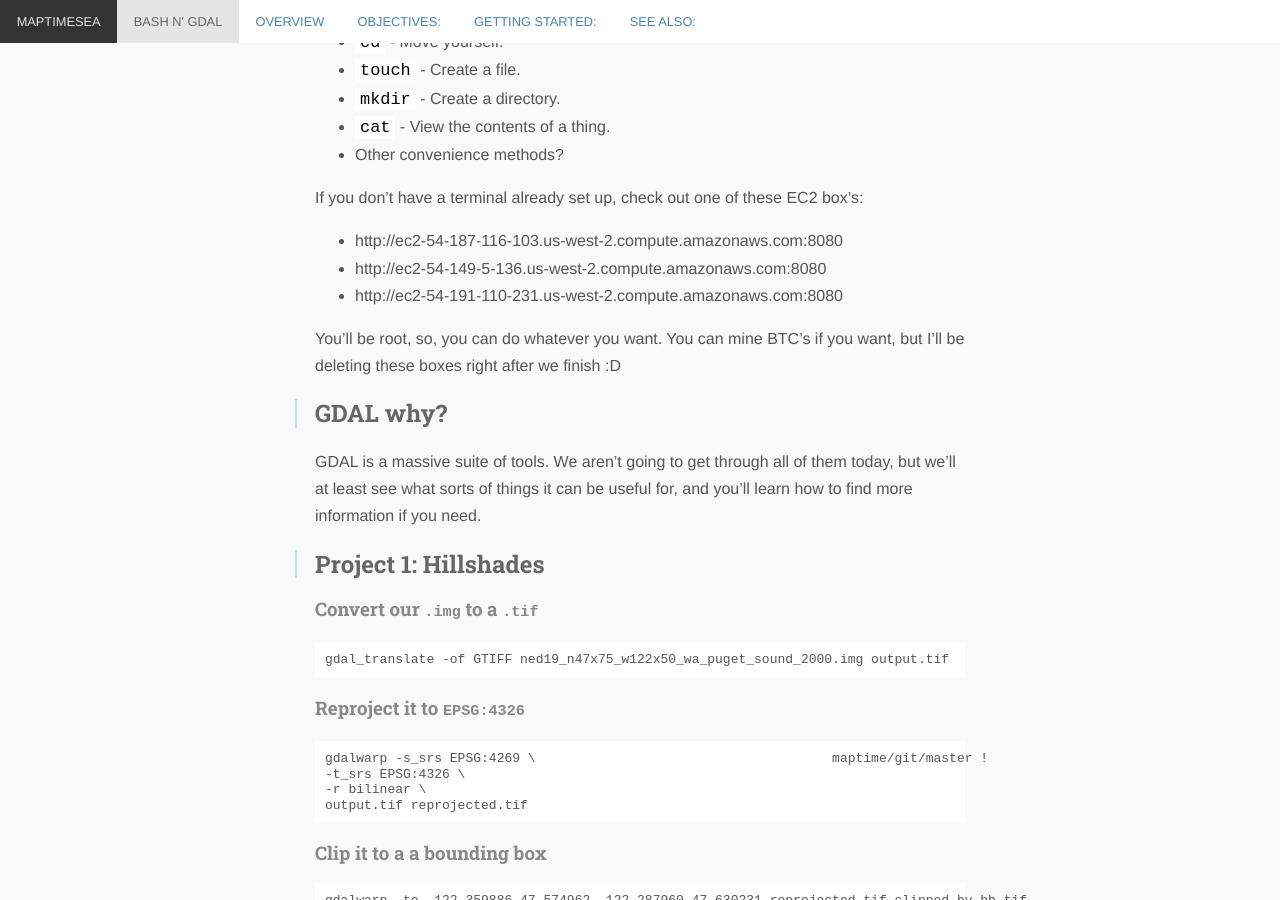
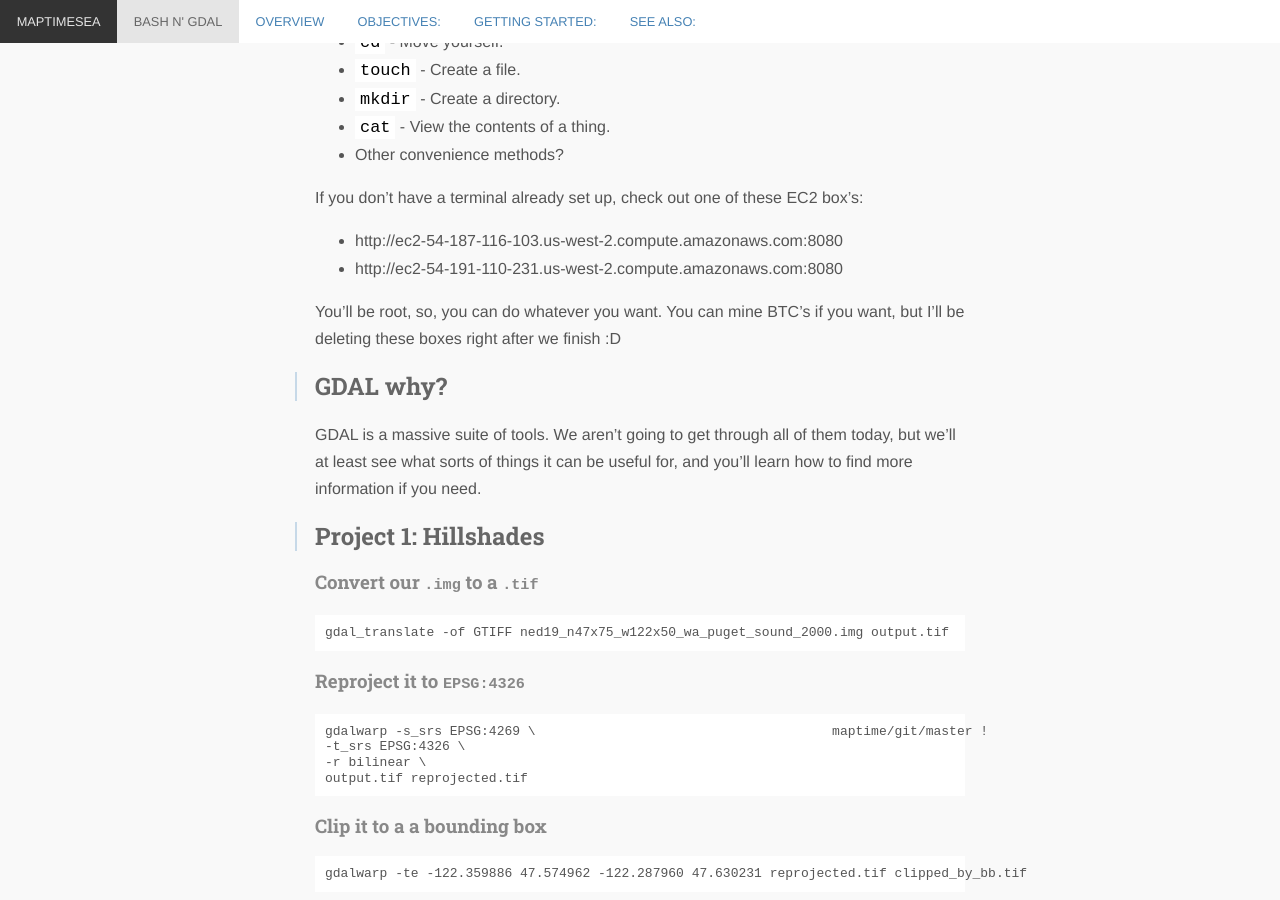
Before and after one commit to MaptimeSEA/maptimesea.github.io, a Jekyll site: the page built from _posts/2015-04-02-bash-n-gdal.markdown, in a window 1280 px wide and 900 px high, scrolled down 2719 px. Built offline with Jekyll 4.4.1, drawn with Linux system fonts in a browser that asks for light colours; nearby versions of some CDN libraries; Markdown is read by kramdown in place of the engine named in the settings; some of the changed lines change nothing that is shown.

Commit message:
Update 2015-04-02-bash-n-gdal.markdown

```diff
--- a/_posts/2015-04-02-bash-n-gdal.markdown
+++ b/_posts/2015-04-02-bash-n-gdal.markdown
@@ -70,7 +70,6 @@ Commands
 
 If you don't have a terminal already set up, check out one of these EC2 box's:
 - http://ec2-54-187-116-103.us-west-2.compute.amazonaws.com:8080
-- http://ec2-54-149-5-136.us-west-2.compute.amazonaws.com:8080
 - http://ec2-54-191-110-231.us-west-2.compute.amazonaws.com:8080
 
 
```
